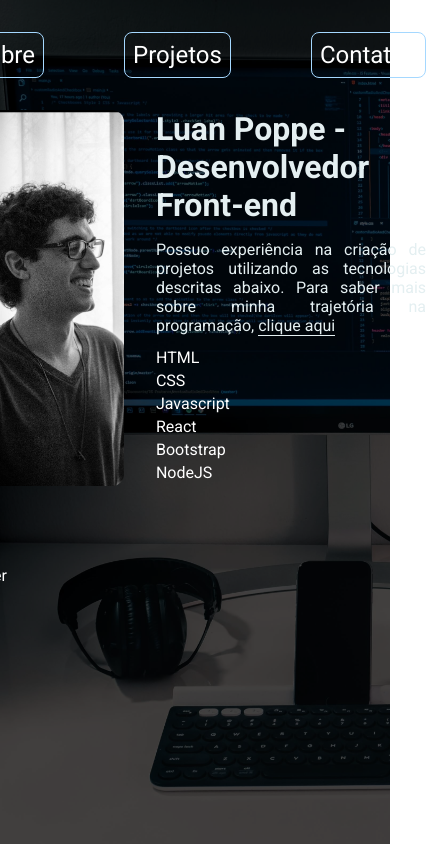
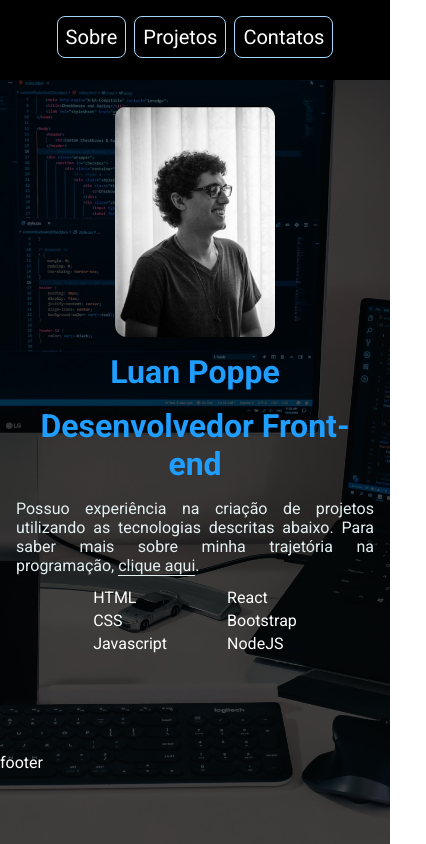
Before and after one commit to luanpoppe/portfolio_luanpoppe, a React (Create React App) app: page / in a window 390 px wide. Shown: the whole page, 426 px wide, since content can reach past the window. Built offline with nearby package versions, Linux system fonts and the light colour scheme.

Commit message:
Animações + Início de media query

```diff
--- a/src/App.css
+++ b/src/App.css
@@ -9,18 +9,19 @@
 .container {
 	display: flex;
 	justify-content: center;
-	/* max-width: 960px; */
 	width: 100%;
-	height: 100vh;
+	height: 100%;
+	min-height: 100vh;
 
 	background-image: url(./images/imagem_de_fundo.jpg);
 	background-repeat: no-repeat;
 	background-size: cover;
+	background-position: center;
 
 	position: relative;
 }
 
-.container::before {
+.container::after {
 	content: "";
 	width: 100%;
 	height: 100%;
@@ -28,6 +29,7 @@
 	position: absolute;
 	top: 0;
 	left: 0;
+	z-index: 0;
 }
 
 .subContainer {
@@ -35,3 +37,22 @@
 	max-width: 1080px;
 	z-index: 1;
 }
+
+.backgroundHeader {
+	background-color: black;
+	width: 100%;
+	height: 80px;
+	position: absolute;
+	top: 0;
+	left: 0;
+}
+
+
+@media (max-width: 480px) {
+	.subContainer {
+		display: block;
+		/* width: 100vw; */
+		/* height: 100vh; */
+		overflow: scroll;
+	}
+}
--- a/src/App.jsx
+++ b/src/App.jsx
@@ -9,6 +9,8 @@ function App() {
 	const [mostrarBio, setMostrarBio] = useState(false);
 	const [mostrarProjetos, setMostrarProjetos] = useState(false);
 
+	const [fadeIn, setFadeIn] = useState(false);
+
 	function setFalseValues() {
 		setMostrarInicio(false);
 		setMostrarBio(false);
@@ -16,12 +18,15 @@ function App() {
 	}
 
 	return (
+		<>
 			<div className="container">
 				<div className="subContainer">
 					<Header
 						setFalseValues={setFalseValues}
 						setMostrarInicio={setMostrarInicio}
 						funcMostrarProjetos={setMostrarProjetos}
+						setFadeIn={setFadeIn}
+						fadeIn={fadeIn}
 					/>
 					<Main
 						setFalseValues={setFalseValues}
@@ -29,11 +34,15 @@ function App() {
 						setMostrarInicio={setMostrarInicio}
 						mostrarInicio={mostrarInicio}
 						mostrarBio={mostrarBio}
+						setFadeIn={setFadeIn}
+						fadeIn={fadeIn}
 						varMostrarProjetos={mostrarProjetos}
 					/>
 					<footer style={{ marginTop: "80px" }}>footer</footer>
 				</div>
 			</div>
+			<div className="backgroundHeader"></div>
+		</>
 	);
 }
 
--- a/src/components/Header/index.jsx
+++ b/src/components/Header/index.jsx
@@ -2,27 +2,29 @@ import { ButtonHeader, HeaderStyle } from "./styles";
 
 const Header = (props) => {
 	return (
-		<>
 		<HeaderStyle>
 			<ButtonHeader
 				onClick={() => {
 					props.setFalseValues();
+					props.setFadeIn(true);
 					props.setMostrarInicio(true);
 				}}
 			>
 				Sobre
 			</ButtonHeader>
+
 			<ButtonHeader
 				onClick={() => {
 					props.setFalseValues();
+					props.setFadeIn(true);
 					props.funcMostrarProjetos(true);
 				}}
 			>
 				Projetos
 			</ButtonHeader>
+
 			<ButtonHeader>Contatos</ButtonHeader>
 		</HeaderStyle>
-		</>
 	);
 };
 
--- a/src/components/Header/styles.js
+++ b/src/components/Header/styles.js
@@ -1,12 +1,18 @@
 import styled from "styled-components"
+import { subtitleMobile } from "../../utils/fontSizes"
 
 export const HeaderStyle = styled.header`
 	width: 100%;
 	display: flex;
 	justify-content: center;
 	gap: 80px;
-	margin-top: 32px;
+	margin-top: 16px;
 	margin-bottom: 32px;
+
+	@media (max-width: 480px) {
+		gap: 8px;
+	}
+
 `
 export const ButtonHeader = styled.button`
 	border: 1px #A5D8FF solid;
@@ -16,4 +22,8 @@ export const ButtonHeader = styled.button`
 	cursor: pointer;
 	padding: 8px;
 	font-size: 24px;
+
+	@media (max-width: 480px) {
+		font-size: ${subtitleMobile};
+	}
 `
--- a/src/components/Main/index.jsx
+++ b/src/components/Main/index.jsx
@@ -1,12 +1,64 @@
 import * as S from "./styles";
+import "../../globalStyles.css";
 
 import fotoPerfil from "../../images/foto_perfil.jpg";
 import Projetos from "../Projetos";
 
 const Main = (props) => {
-	if (props.mostrarBio) {
+	if (props.mostrarInicio) {
 		return (
-			<S.MainStyled>
+			<S.MainStyled
+				className={props.fadeIn ? "fadeIn" : ""}
+				onAnimationEnd={() => {
+					props.setFadeIn(false);
+				}}
+			>
+				<S.ProfileImageStyled src={fotoPerfil} />
+				<S.SubContainerStyled>
+					<S.TitleStyled style={{ animationDelay: "0s" }}>
+						Luan Poppe
+					</S.TitleStyled>
+					<S.TitleStyled style={{ animationDelay: "0.5s" }}>
+						Desenvolvedor Front-end
+					</S.TitleStyled>
+					<S.PStyled style={{ animationDelay: "1s" }}>
+						Possuo experiência na criação de projetos utilizando as tecnologias
+						descritas abaixo. Para saber mais sobre minha trajetória na
+						programação,{" "}
+						<S.botaoStyled
+							onClick={() => {
+								props.setFalseValues();
+								props.setMostrarBio(true);
+								props.setFadeIn(true);
+							}}
+						>
+							clique aqui
+						</S.botaoStyled>
+						.
+					</S.PStyled>
+					<S.listaStyled style={{ animationDelay: "1s" }}>
+						<div>
+							<li>HTML</li>
+							<li>CSS</li>
+							<li>Javascript</li>
+						</div>
+						<div>
+							<li>React</li>
+							<li>Bootstrap</li>
+							<li>NodeJS</li>
+						</div>
+					</S.listaStyled>
+				</S.SubContainerStyled>
+			</S.MainStyled>
+		);
+	} else if (props.mostrarBio) {
+		return (
+			<S.MainStyled
+				className={props.fadeIn ? "fadeIn" : ""}
+				onAnimationEnd={() => {
+					props.setFadeIn(false);
+				}}
+			>
 				<S.ProfileImageStyled src={fotoPerfil} />
 				<S.SubContainerStyled>
 					<S.bioContainerStyled>
@@ -32,6 +84,7 @@ const Main = (props) => {
 							onClick={() => {
 								props.setFalseValues();
 								props.setMostrarInicio(true);
+								props.setFadeIn(true);
 							}}
 						>
 							Voltar
@@ -40,38 +93,8 @@ const Main = (props) => {
 				</S.SubContainerStyled>
 			</S.MainStyled>
 		);
-	} else if (props.mostrarInicio) {
-		return (
-			<S.MainStyled>
-				<S.ProfileImageStyled src={fotoPerfil} />
-				<S.SubContainerStyled>
-					<S.TitleStyled>Luan Poppe - Desenvolvedor Front-end</S.TitleStyled>
-					<S.PStyled>
-						Possuo experiência na criação de projetos utilizando as tecnologias
-						descritas abaixo. Para saber mais sobre minha trajetória na
-						programação,{" "}
-						<S.botaoStyled
-							onClick={() => {
-								props.setFalseValues();
-								props.setMostrarBio(true);
-							}}
-						>
-							clique aqui
-						</S.botaoStyled>
-					</S.PStyled>
-					<S.listaStyled>
-						<li>HTML</li>
-						<li>CSS</li>
-						<li>Javascript</li>
-						<li>React</li>
-						<li>Bootstrap</li>
-						<li>NodeJS</li>
-					</S.listaStyled>
-				</S.SubContainerStyled>
-			</S.MainStyled>
-		);
 	} else if (props.varMostrarProjetos) {
-		return <Projetos />;
+		return <Projetos setFadeIn={props.setFadeIn} fadeIn={props.fadeIn} />;
 	}
 };
 
--- a/src/components/Main/styles.js
+++ b/src/components/Main/styles.js
@@ -1,16 +1,47 @@
 import styled from "styled-components"
-import { lightPink, white } from "../../utils/colors"
+import { blue, lightPink, white } from "../../utils/colors"
+import { paragraph, paragraphMobile, title, titleMobile } from "../../utils/fontSizes"
 
 export const MainStyled = styled.main`
 	display: flex;
 	gap: 32px;
 	margin-bottom: 64px;
+	padding: 16px;
+	border: 1px ${lightPink} solid;
+
+	p {
+		font-size: ${paragraph};
+
+		@media (max-width: 480px) {
+		font-size: ${paragraphMobile};
+	}
+	}
+
+	h1 {
+		font-size: ${title};
+
+		@media (max-width: 480px) {
+		font-size: ${titleMobile};
+	}
+	}
+
+	@media (max-width: 480px) {
+		display: block;
+		border: none;
+	}
 `
 
 export const ProfileImageStyled = styled.img`
 	max-width: 160px;
+	max-height: 240px;
 	border-radius: 12px;
 	object-fit: cover;
+
+	@media (max-width: 480px) {
+		display: block;
+		margin: 0 auto;
+		margin-bottom: 16px;
+	}
 `
 
 export const SubContainerStyled = styled.div`
@@ -20,18 +51,28 @@ export const SubContainerStyled = styled.div`
 
 export const TitleStyled = styled.h1`
 	margin-bottom: 16px;
-	color: ${white};
+	color: ${blue};
+	text-align: center;
+	animation: fadeIn 1s forwards;
+	opacity: 0;
 `
 
 export const PStyled = styled.p`
 	margin-bottom: 12px;
 	text-align: justify;
 	color: ${white};
+	animation: fadeIn 1s forwards;
+	opacity: 0;
 `
 
 export const listaStyled = styled.ul`
 	list-style: none;
+	display: flex;
+	column-gap: 60px;
+	justify-content: center;
 
+	animation: fadeIn 1s forwards;
+	opacity: 0;
 	li {
 		padding-bottom: 4px;
 	}
@@ -46,7 +87,7 @@ export const botaoStyled = styled.button`
 	font-size: 1em;
 
 	&:hover {
-		transition: 1s;
+		transition: 0.5s ease-in;
 		background-color: ${lightPink};
 		color: black;
 	}
--- a/src/components/Projetos/styles.js
+++ b/src/components/Projetos/styles.js
@@ -6,8 +6,21 @@ export const ContainerStyled = styled.section`
 	gap: 16px;
 	column-gap: 2px;
 
+	@media (max-width: 480px) {
+		grid-template-columns: 1fr 1fr;
+	}
 `
 
 export const EachProjectStyled = styled.div`
 	padding: 8px;
 `
+
+export const ProjectTitle = styled.h2`
+	text-align: center;
+`
+
+export const ProjectImage = styled.div`
+	display: flex;
+	justify-content: center;
+	padding: 8px;
+`
--- /dev/null
+++ b/src/globalStyles.css
@@ -0,0 +1,12 @@
+@keyframes fadeIn {
+	from {
+		opacity: 0;
+	}
+	to {
+		opacity: 1;
+	}
+}
+
+.fadeIn {
+	animation: fadeIn 1s;
+}
--- a/src/utils/colors.js
+++ b/src/utils/colors.js
@@ -1,2 +1,8 @@
+// https://coolors.co/36393b-a5d8ff-e4eff1-bfb6bb-c49799
+// https://coolors.co/36393b-1f9eff-e4eff1-bfb6bb-c49799
+
 export const white = "#E4EFF1"
 export const lightPink = "#C49799"
+export const black = "#36393B"
+export const blue = "#1F9EFF"
+export const purple = "#BFB6BB"
--- /dev/null
+++ b/src/utils/fontSizes.js
@@ -0,0 +1,9 @@
+
+
+export const paragraph = "20px"
+export const title = "44px"
+export const subtitle = "32px"
+
+export const paragraphMobile = "16px"
+export const titleMobile = "32px"
+export const subtitleMobile = "20px"
```
Also changed, not shown: src/components/Projetos/index.jsx (+58 -9 lines). Lines whose indentation alone changed are shown as unchanged.
